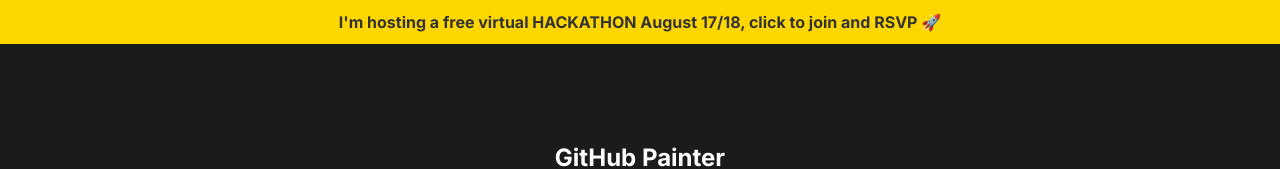
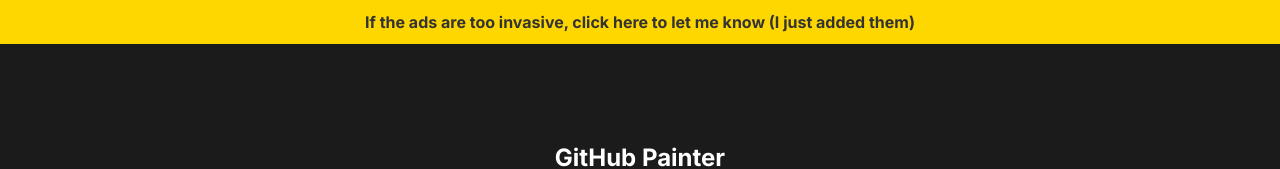
Before and after one commit to mattrltrent/github_painter, a Next.js app: page / in a window 1280 px wide. Shown: the top 169 px of the page. Built offline with nearby package versions, Linux system fonts and the light colour scheme.

Commit message:
feat: ad banner

```diff
--- a/src/app/page.js
+++ b/src/app/page.js
@@ -54,17 +54,17 @@
             onClick={(e) => {
               e.preventDefault();
               bannerClick();
-              window.open(
-                "https://matthewtrent.me/covehack/summer-2024",
-                "_blank"
-              );
+                window.open("mailto:me@matthewtrent.me");
+              // window.open(
+              //   "https://matthewtrent.me/covehack/summer-2024",
+              //   "_blank"
+              // );
             }}
             target="_blank"
             href="javascript:;"
           >
             <b>
-              I&apos;m hosting a free virtual HACKATHON August 17/18, click to
-              join and RSVP 🚀
+             If the ads are too invasive, click here to let me know (I just added them)
             </b>
           </a>
         </div>
```
